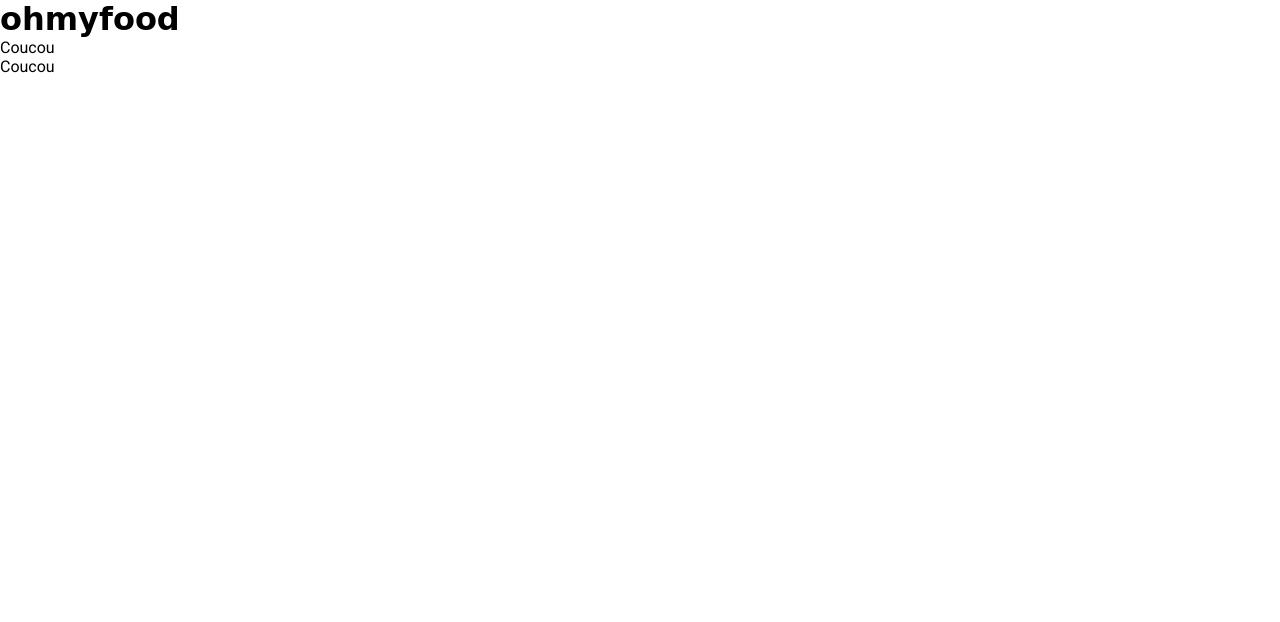
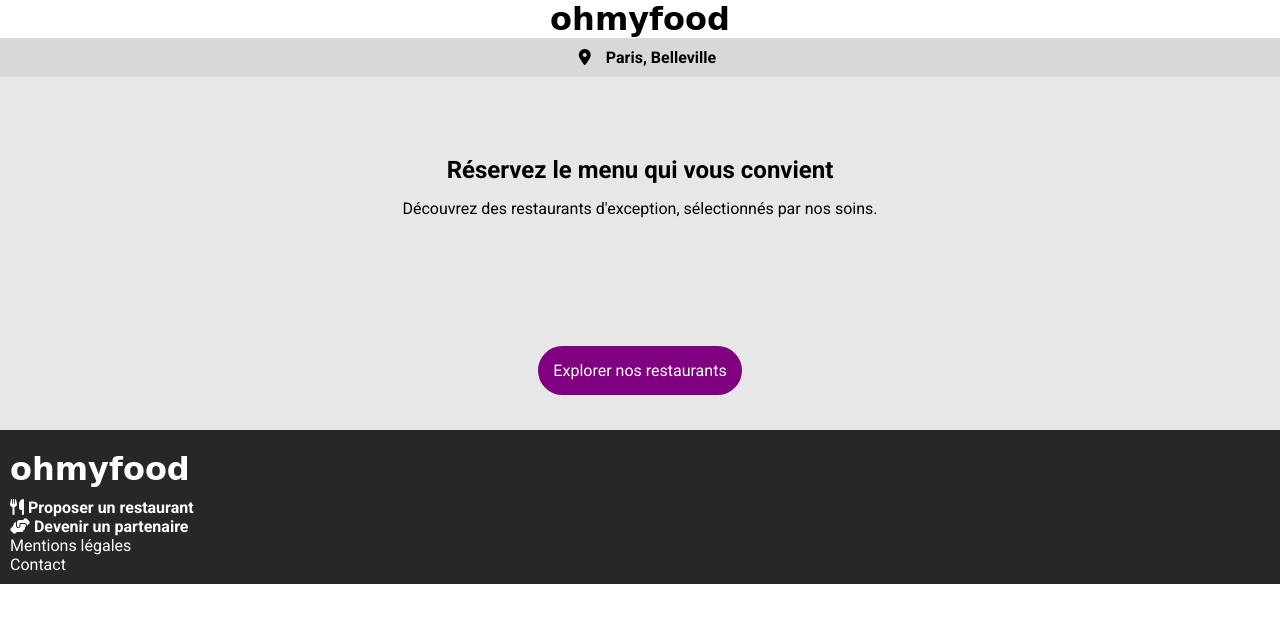
Before and after one commit to dridritwo/auxentadrien_ohmyfood, a plain HTML site: page index.html in a window 1280 px wide. Drawn offline with Linux system fonts and the light colour scheme; a web font is replaced by a local one.

Commit message:
premier jour

```diff
--- /dev/null
+++ b/css/_footer.scss
@@ -0,0 +1,9 @@
+footer {
+
+    background-color: rgb(39, 39, 39);
+    color: white;
+    padding: 10px;
+    h1 {
+        margin: 10px 0px;
+    }
+}
--- /dev/null
+++ b/css/_header.scss
@@ -0,0 +1,3 @@
+header {
+    text-align: center;
+}
--- /dev/null
+++ b/css/_home.scss
@@ -0,0 +1,40 @@
+.presentation {
+    background-color: rgb(231, 231, 231);
+    width: 100%;
+    display: flex;
+    flex-direction: column;
+    justify-content: flex-start;
+    align-items: center;
+    text-align: center;
+
+    .location {
+        padding: 10px;
+        background-color: rgb(216, 216, 216);
+        width: 100%;
+        font-weight: 600;
+        i {
+            margin: 0px 15px;
+        }
+    }
+
+    .explications {
+        width: 100%;
+        padding: 5vw 10vw 10vw 10vw;
+
+        h1 {
+            padding: 15px;
+        }
+    }
+
+
+    .explorer {
+        cursor: pointer;
+        margin-bottom: 35px;
+        font-size: 1em;
+        color: white;
+        background-color: purple;
+        border: none;
+        padding: 15px;
+        border-radius: 30px;
+    }
+}
--- a/css/styles.scss
+++ b/css/styles.scss
@@ -1,4 +1,8 @@
 @import url('https://fonts.googleapis.com/css2?family=Roboto:ital,wght@0,100;0,300;0,400;0,500;0,700;0,900;1,100;1,300;1,400;1,500;1,700;1,900&family=Shrikhand&display=swap');
+@import "_footer";
+@import "_home";
+@import "_header";
+
 $primary: #9356DC;
 $secondary: #FF79DA;
 $tertiary: #99E2D0;
@@ -10,7 +14,7 @@ $tertiary: #99E2D0;
     font-family: 'Roboto', sans-serif;
 }
 
-h1, h2, h3, h4, h5, h6 {
+.shri {
     font-family: 'Shrikhand', cursive;
   }
 
--- a/index.html
+++ b/index.html
@@ -5,12 +5,40 @@
     <meta http-equiv="X-UA-Compatible" content="IE=edge">
     <meta name="viewport" content="width=device-width, initial-scale=1.0">
     <link rel="stylesheet" href="./css/styles.css">
+    <script src="https://kit.fontawesome.com/19c651280f.js" crossorigin="anonymous"></script>
     <title>Oh My Food</title>
 </head>
 <body>
-    <h1>ohmyfood
-    </h1>
-    Coucou
-    <p>Coucou</p>
+
+    <header>
+        <h1 class="shri">ohmyfood</h1>
+    </header>
+
+
+    <main>
+        <section class="presentation">
+            <div class="location"><i class="fas fa-map-marker-alt"></i>Paris, Belleville</div>
+            <div class="explications">
+                <h1>Réservez le menu qui vous convient</h1>
+                <p>Découvrez des restaurants d'exception, sélectionnés par nos soins.</p>
+            </div>
+            <button class="explorer">Explorer nos restaurants</button>
+        </section>
+
+    </main>
+
+    <footer>
+        <div class="footer-div">
+            <h1 class="shri">ohmyfood</h1>
+        </div>
+        <div class="footer-div">
+            <i class="fas fa-utensils"></i> <b>Proposer un restaurant</b>
+        </div>
+        <div class="footer-div">
+            <i class="fas fa-hands-helping"></i> <b>Devenir un partenaire</b>
+        </div>
+        <div class="footer-div">Mentions légales</div>
+        <div class="footer-div">Contact</div>
+    </footer>
 </body>
 </html>
```
Also changed, not shown: css/styles.css, images/toa-heftiba-DQKerTsQwi0-unsplash.jpg (added), logos/ohmyfood.png (added), logos/ohmyfood@2x.svg (added), 3 other files.
